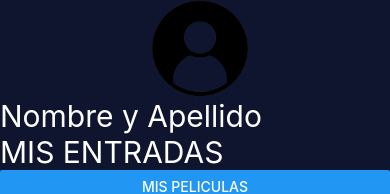
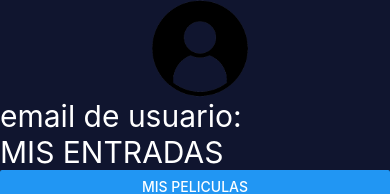
Before and after one commit to milenasantarelli/cine-neuquen, a React Native app: screen /Perfil in a window 390 px wide. Shown: the part 266-460 px from the top of the page. Built offline with nearby package versions, Linux system fonts and the light colour scheme.

Commit message:
Trayendo informacion del usuario a pantalla perfil

```diff
--- a/screens/perfilScreen.js
+++ b/screens/perfilScreen.js
@@ -1,13 +1,25 @@
-import React from 'react';
-import { StyleSheet, Text, View, TextInput, TouchableOpacity, Button, ScrollView, Image } from 'react-native';
+import React, { useEffect, useState } from 'react';
+import { StyleSheet, Text, View, TextInput, TouchableOpacity, Button, ScrollView, Image, } from 'react-native';
 import { useNavigation } from '@react-navigation/native';
 import FakeTabs from '../assets/components/fakeTabs';
+import { getAuth } from 'firebase/auth';
 
 
 const PerfilScreen = () => {
 
     const navigation = useNavigation();
 
+    const [userInfo, setUserInfo] = useState({ email: '', displayName: 'Nombre no disponible' });
+ const auth = getAuth();
+
+ useEffect(() => {
+ const user = auth.currentUser; if (user) {
+ setUserInfo({
+ email: user.email,
+ displayName: user.displayName || 'Nombre no disponible',
+ });
+ }
+ }, [auth]);
     return (
 
     <View style={styles.container}>
@@ -18,7 +30,8 @@ const PerfilScreen = () => {
             </View>
             <View style={styles.body}>
                 <Image source={require('../assets/person.png')} style={styles.iconPerfil} />
-                <Text style={styles.text}>Nombre y Apellido</Text>
+                <Text style={styles.text}></Text>
+                <Text style={styles.text}>email de usuario: {userInfo.email}</Text>
 
                 <Text style={styles.text}>MIS ENTRADAS</Text>
                 <Button
@@ -33,7 +46,7 @@ const PerfilScreen = () => {
         <FakeTabs/>
         </View>
     );
-}
+};
 
 export default PerfilScreen;
 
```
